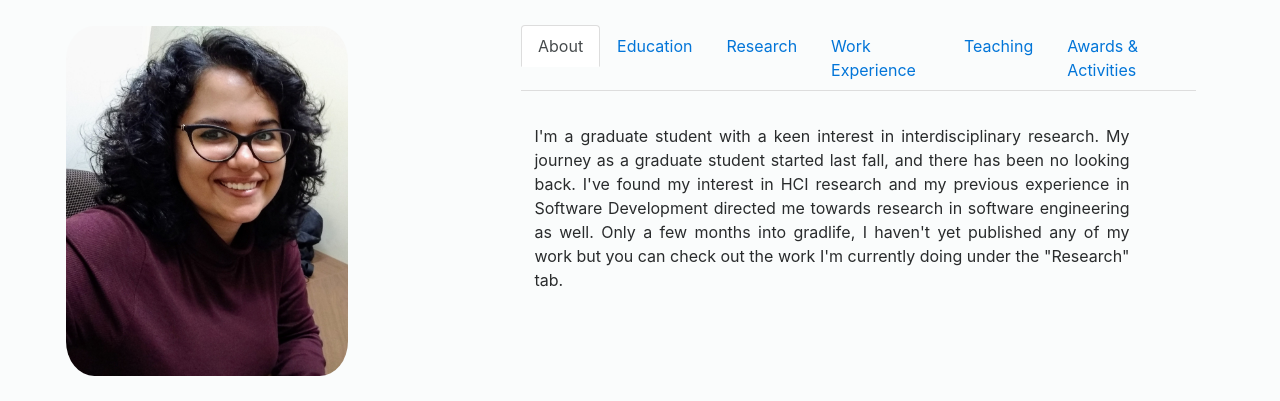
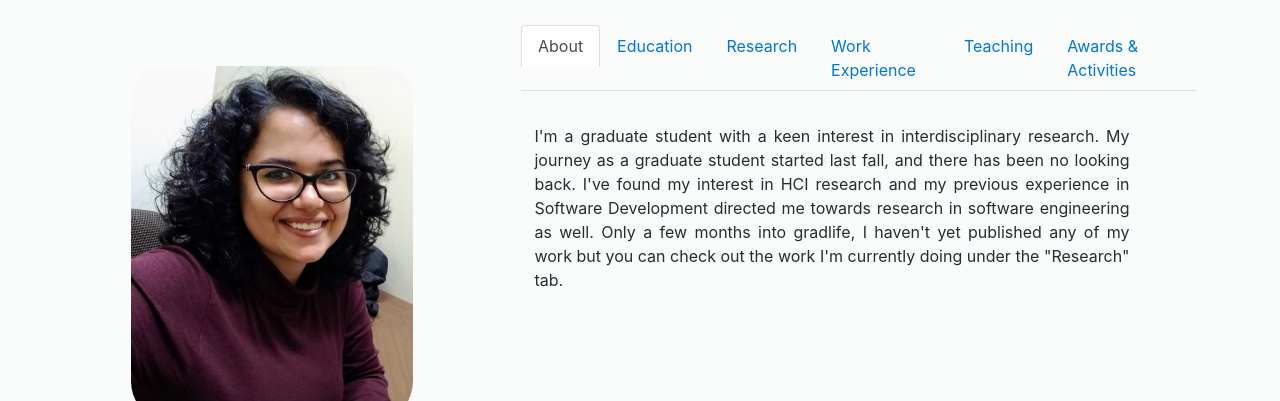
Before and after one commit to Suchita94/about-me, a plain HTML site: page index.html in a window 1280 px wide. Shown: the top 401 px of the page. Drawn offline with nearby package versions, Linux system fonts and the light colour scheme; a script that the page names is missing.

Commit message:
Changing alignment

```diff
--- a/css/styles.css
+++ b/css/styles.css
@@ -10,8 +10,8 @@ body {
 }
 
 .leftCol {
-    margin-top: 2%;
-    padding-left: 5%;
+    margin-top: 5%;
+    padding-left: 10%;
 }
 
 h1 {
```
Also changed, not shown: 1 other file.
